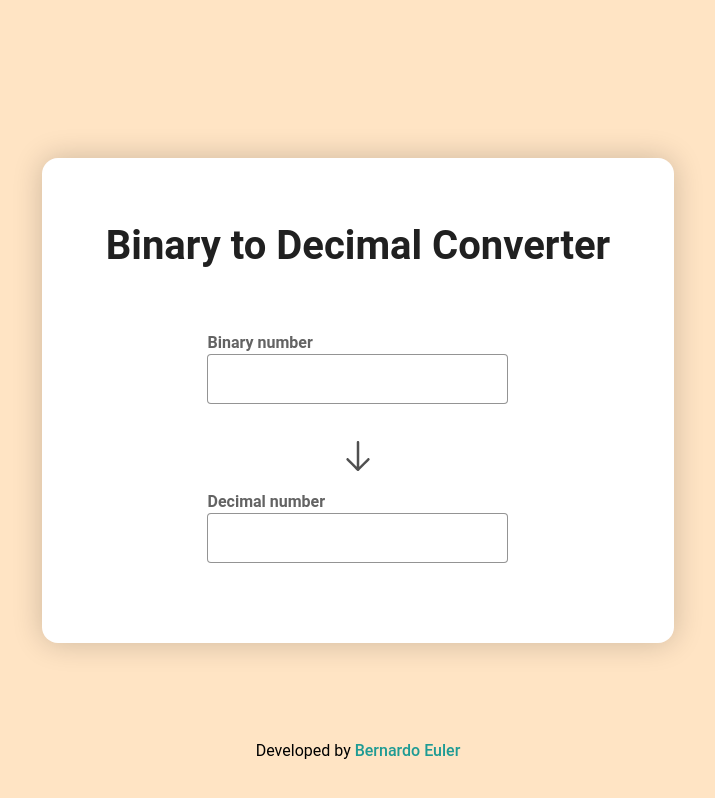
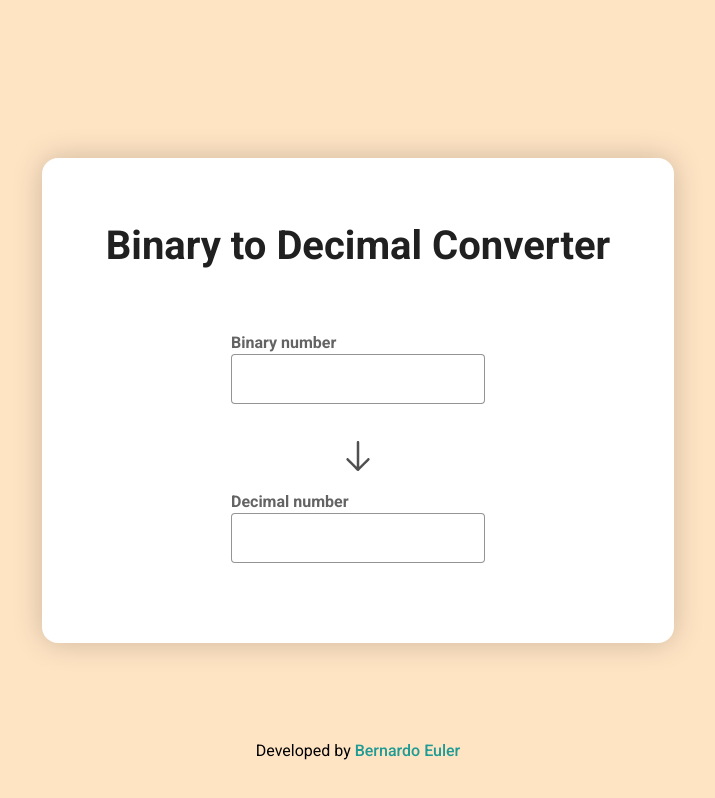
Before and after one commit to bernardoeuler/Bin2Dec-App, a plain HTML site: page index.html in a window 1280 px wide. Shown: the whole page, without its empty margins (282-997 px from the left). Drawn offline with Linux system fonts and the light colour scheme.

Commit message:
Update index.html
Add roboto font

```diff
--- a/index.html
+++ b/index.html
@@ -5,6 +5,9 @@
   <meta name="viewport" content="width=device-width, initial-scale=1.0">
   <title>Binary to Decimal Converter</title>
   <link rel="stylesheet" href="css/style.css">
+  <link rel="preconnect" href="https://fonts.googleapis.com">
+  <link rel="preconnect" href="https://fonts.gstatic.com" crossorigin>
+  <link href="https://fonts.googleapis.com/css2?family=Roboto:ital,wght@0,100;0,300;0,400;0,500;0,700;0,900;1,100;1,300;1,400;1,500;1,700;1,900&display=swap" rel="stylesheet">
 </head>
 <body>
   <div class="container">
```
